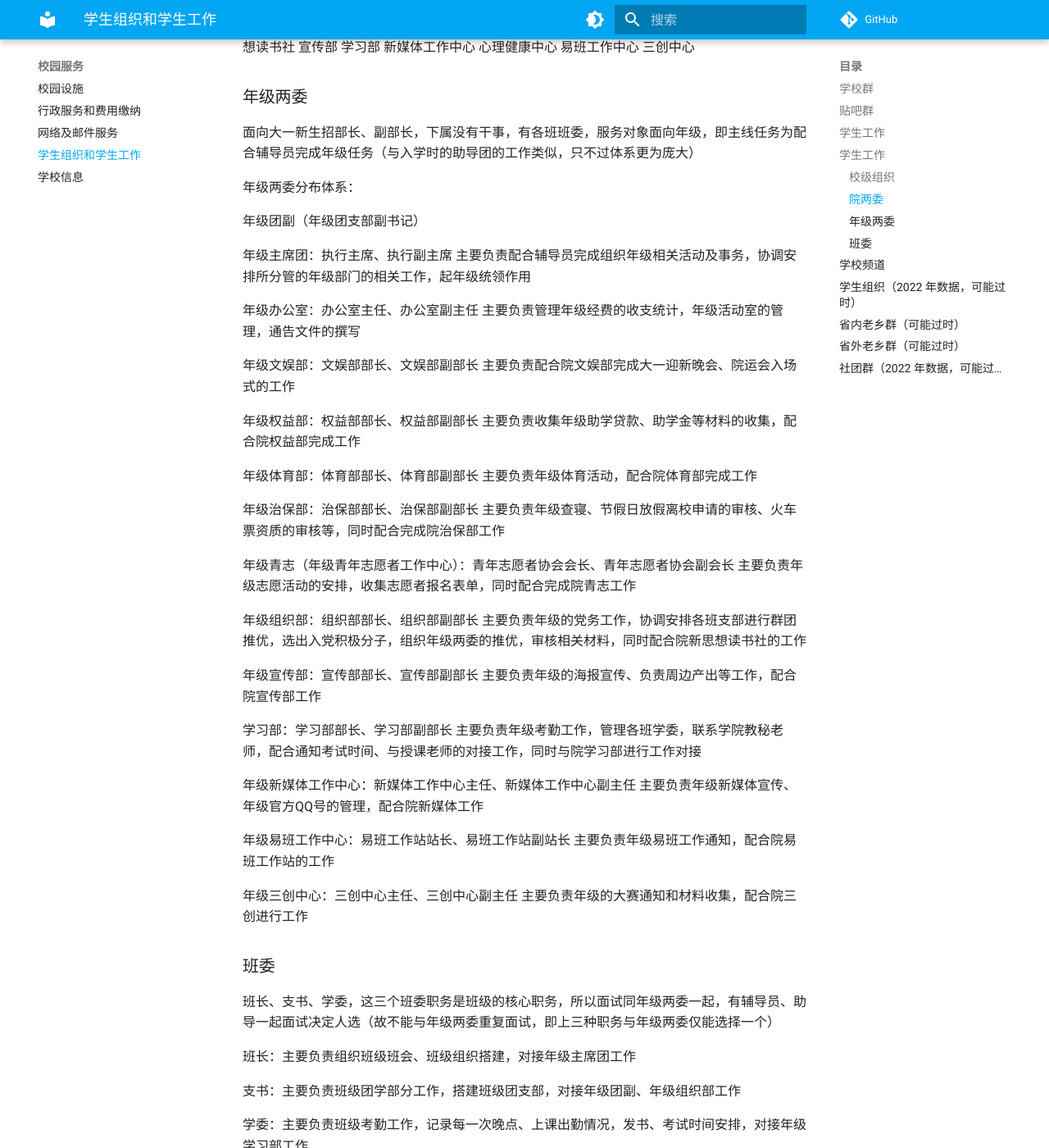
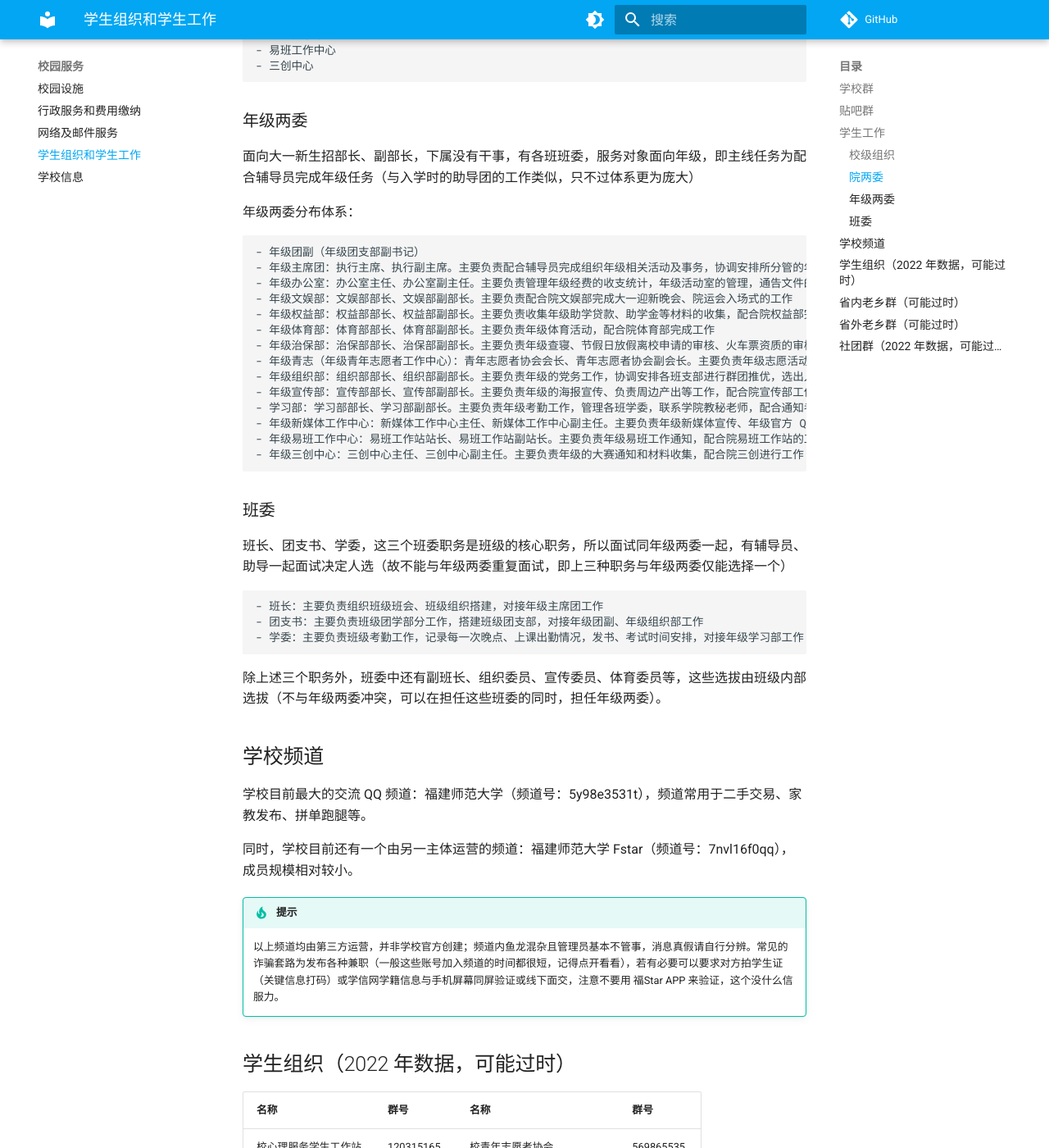
Before and after one commit to kanerty/FJNU-Wiki, an MkDocs documentation site: the page built from docs/service/group.md, in a window 1280 px wide and 1400 px high, scrolled down 1408 px. Shown: the whole window at 82% size. Built offline with MkDocs 1.6.1 and Material for MkDocs 9.7.7, drawn with Linux system fonts in a browser that asks for light colours; comment, search, counter and statistics services are not loaded; some of the changed lines change nothing that is shown; some of the changed text lies outside the part shown.

Commit message:
perf(service\\group\*): 学生工作部分排版优化

```diff
--- a/docs/service/group.md
+++ b/docs/service/group.md
@@ -16,39 +16,34 @@
 
 大二以后可以参与院两委的竞选。同时学校的团委、学生会也会在新生宣传周进行招新工作。校学生会与年级、院学生会隶属不同的部门。此外，各学生社团也存在一定的学生工作职位。参加学生工作能加思政分。学生工作在入党方面存在一定优势，一部分入党名额辅导员会分发给两委。
 
-## 学生工作 {#student-affairs}
-
-每个学院都有各种组织学生工作的部门，部分学院大一刚入学只能参与年级两委的竞选（视学院具体要求），包括年级团委副书记、年级主席、年级副主席、组织部、自律会、学习部、科研部、体育部、文艺部、班级团支书、班长等。
-
-大二以后可以参与院两委的竞选。同时学校的团委、学生会也会在新生宣传周进行招新工作。校学生会与年级、院学生会隶属不同的部门。此外，各学生社团也存在一定的学生工作职位。参加学生工作能加思政分。学生工作在入党方面存在一定优势，一部分入党名额辅导员会分发给两委。
-
-各学院的学生干部体系不同但是类似，下以物能院为例，给出大一新生可以担任的学生干部体系分布：
+各学院的学生干部体系不同但是类似，下以物理与能源学院为例，给出大一新生可以担任的学生干部体系分布：
 
 ### 校级组织 {#university-level-organization}
 
-需要同学们自行了解，面向大一新生只招干事
+需要同学们自行了解，面向大一新生只招干事。
 
 ### 院两委 {#two-committees-of-court}
 
-面向大一新生只招干事，服务对象面向全院，即在大二、大三的学长、学姐的安排下完成相关工作，如写稿、摄影
+面向大一新生只招干事，服务对象面向全院，即在大二、大三的学长、学姐的安排下完成相关工作，如写稿、摄影。
 
-院两委分布体系：
-  办公室
-  社团部-奇妙物理+协会/大学生节能协会（其他学院下设的社团不同）
-  文娱部
-  权益部
-  体育部
-  治保部
-  外联部
-  青年志愿者工作中心
-  组织部
-  习近平新时代中国特色社会主义思想读书社
-  宣传部
-  学习部
-  新媒体工作中心
-  心理健康中心
-  易班工作中心
-  三创中心
+院两委分布体系如下：
+
+    - 办公室
+    - 社团部-奇妙物理+协会/大学生节能协会（其他学院下设的社团不同）
+    - 文娱部
+    - 权益部
+    - 体育部
+    - 治保部
+    - 外联部
+    - 青年志愿者工作中心
+    - 组织部
+    - 习近平新时代中国特色社会主义思想读书社
+    - 宣传部
+    - 学习部
+    - 新媒体工作中心
+    - 心理健康中心
+    - 易班工作中心
+    - 三创中心
 
 ### 年级两委 {#two-committees-of-grade}
 
@@ -56,58 +51,30 @@
 
 年级两委分布体系：
 
-年级团副（年级团支部副书记）
-
-年级主席团：执行主席、执行副主席
-  主要负责配合辅导员完成组织年级相关活动及事务，协调安排所分管的年级部门的相关工作，起年级统领作用
-
-年级办公室：办公室主任、办公室副主任
-  主要负责管理年级经费的收支统计，年级活动室的管理，通告文件的撰写
-
-年级文娱部：文娱部部长、文娱部副部长
-  主要负责配合院文娱部完成大一迎新晚会、院运会入场式的工作
-
-年级权益部：权益部部长、权益部副部长
-  主要负责收集年级助学贷款、助学金等材料的收集，配合院权益部完成工作
-
-年级体育部：体育部部长、体育部副部长
-  主要负责年级体育活动，配合院体育部完成工作
-
-年级治保部：治保部部长、治保部副部长
-  主要负责年级查寝、节假日放假离校申请的审核、火车票资质的审核等，同时配合完成院治保部工作
-
-年级青志（年级青年志愿者工作中心）：青年志愿者协会会长、青年志愿者协会副会长
-  主要负责年级志愿活动的安排，收集志愿者报名表单，同时配合完成院青志工作
-
-年级组织部：组织部部长、组织部副部长
-  主要负责年级的党务工作，协调安排各班支部进行群团推优，选出入党积极分子，组织年级两委的推优，审核相关材料，同时配合院新思想读书社的工作
-
-年级宣传部：宣传部部长、宣传部副部长
-  主要负责年级的海报宣传、负责周边产出等工作，配合院宣传部工作
-
-学习部：学习部部长、学习部副部长
-  主要负责年级考勤工作，管理各班学委，联系学院教秘老师，配合通知考试时间、与授课老师的对接工作，同时与院学习部进行工作对接
-
-年级新媒体工作中心：新媒体工作中心主任、新媒体工作中心副主任
-  主要负责年级新媒体宣传、年级官方QQ号的管理，配合院新媒体工作
-
-年级易班工作中心：易班工作站站长、易班工作站副站长
-  主要负责年级易班工作通知，配合院易班工作站的工作
-
-年级三创中心：三创中心主任、三创中心副主任
-  主要负责年级的大赛通知和材料收集，配合院三创进行工作
+    - 年级团副（年级团支部副书记）
+    - 年级主席团：执行主席、执行副主席。主要负责配合辅导员完成组织年级相关活动及事务，协调安排所分管的年级部门的相关工作，起年级统领作用
+    - 年级办公室：办公室主任、办公室副主任。主要负责管理年级经费的收支统计，年级活动室的管理，通告文件的撰写
+    - 年级文娱部：文娱部部长、文娱部副部长。主要负责配合院文娱部完成大一迎新晚会、院运会入场式的工作
+    - 年级权益部：权益部部长、权益部副部长。主要负责收集年级助学贷款、助学金等材料的收集，配合院权益部完成工作
+    - 年级体育部：体育部部长、体育部副部长。主要负责年级体育活动，配合院体育部完成工作
+    - 年级治保部：治保部部长、治保部副部长。主要负责年级查寝、节假日放假离校申请的审核、火车票资质的审核等，同时配合完成院治保部工作
+    - 年级青志（年级青年志愿者工作中心）：青年志愿者协会会长、青年志愿者协会副会长。主要负责年级志愿活动的安排，收集志愿者报名表单，同时配合完成院青志工作
+    - 年级组织部：组织部部长、组织部副部长。主要负责年级的党务工作，协调安排各班支部进行群团推优，选出入党积极分子，组织年级两委的推优，审核相关材料，同时配合院新思想读书社的工作
+    - 年级宣传部：宣传部部长、宣传部副部长。主要负责年级的海报宣传、负责周边产出等工作，配合院宣传部工作
+    - 学习部：学习部部长、学习部副部长。主要负责年级考勤工作，管理各班学委，联系学院教秘老师，配合通知考试时间、与授课老师的对接工作，同时与院学习部进行工作对接
+    - 年级新媒体工作中心：新媒体工作中心主任、新媒体工作中心副主任。主要负责年级新媒体宣传、年级官方 QQ 号的管理，配合院新媒体工作
+    - 年级易班工作中心：易班工作站站长、易班工作站副站长。主要负责年级易班工作通知，配合院易班工作站的工作
+    - 年级三创中心：三创中心主任、三创中心副主任。主要负责年级的大赛通知和材料收集，配合院三创进行工作
 
 ### 班委 {#class-committee}
 
-班长、支书、学委，这三个班委职务是班级的核心职务，所以面试同年级两委一起，有辅导员、助导一起面试决定人选（故不能与年级两委重复面试，即上三种职务与年级两委仅能选择一个）
+班长、团支书、学委，这三个班委职务是班级的核心职务，所以面试同年级两委一起，有辅导员、助导一起面试决定人选（故不能与年级两委重复面试，即上三种职务与年级两委仅能选择一个）
 
-班长：主要负责组织班级班会、班级组织搭建，对接年级主席团工作
+    - 班长：主要负责组织班级班会、班级组织搭建，对接年级主席团工作
+    - 团支书：主要负责班级团学部分工作，搭建班级团支部，对接年级团副、年级组织部工作
+    - 学委：主要负责班级考勤工作，记录每一次晚点、上课出勤情况，发书、考试时间安排，对接年级学习部工作
 
-支书：主要负责班级团学部分工作，搭建班级团支部，对接年级团副、年级组织部工作
-
-学委：主要负责班级考勤工作，记录每一次晚点、上课出勤情况，发书、考试时间安排，对接年级学习部工作
-
-除上述三个职务外，班委中还有副班长、组织委员、宣传委员、体育委员等，这些选拔由班级内部选拔（故不与年级两委冲突，可以担任这些班委的同时，担任年级两委）
+除上述三个职务外，班委中还有副班长、组织委员、宣传委员、体育委员等，这些选拔由班级内部选拔（不与年级两委冲突，可以在担任这些班委的同时，担任年级两委）。
 
 ## 学校频道 {#school-channels}
 
```
